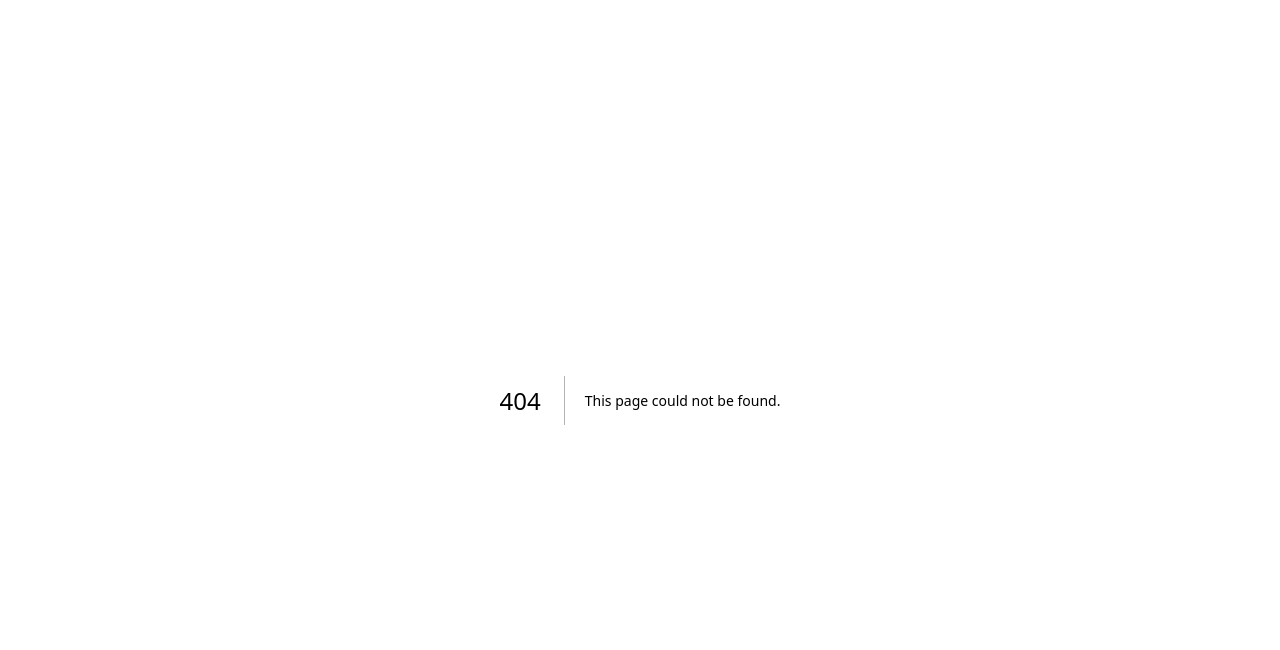
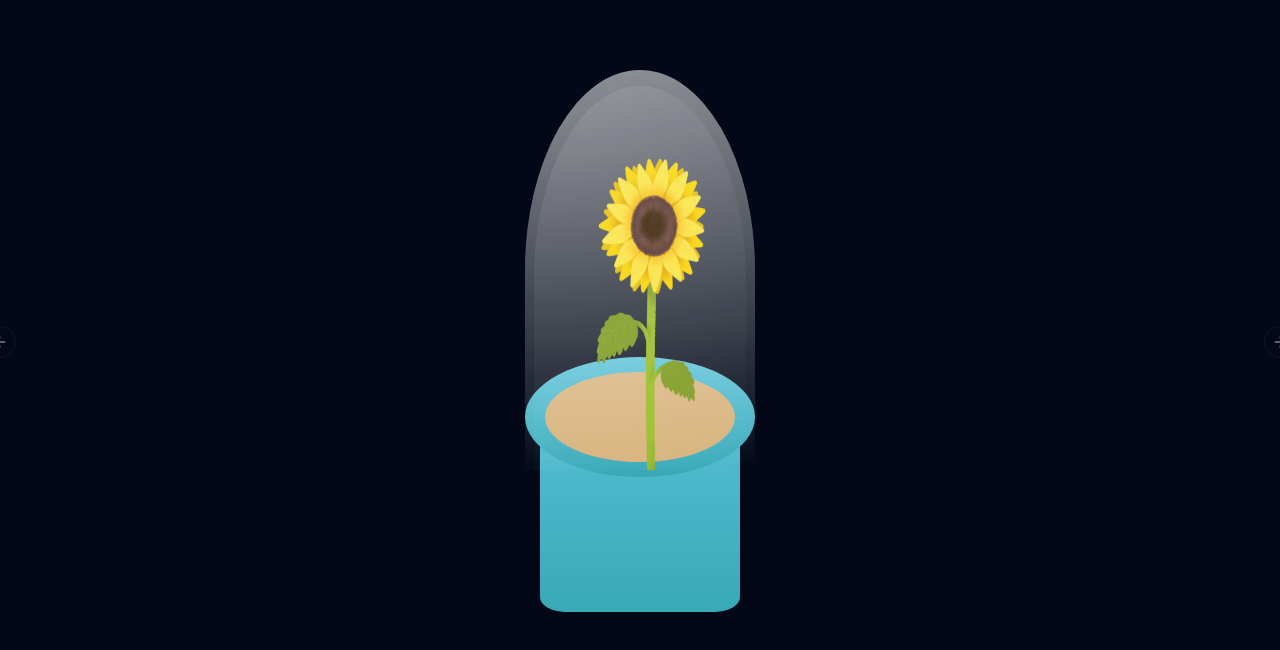
Before and after one commit to Bryan-Urrutia/Bryan-Urrutia.github.io, a Next.js app: page /recuerdos in a window 1280 px wide. Before the commit this address had no page. Shown: the top 650 px of the page. Built offline with nearby package versions, Linux system fonts and the light colour scheme.

Commit message:
prototipo

```diff
--- /dev/null
+++ b/index.html
@@ -0,0 +1,201 @@
+<!DOCTYPE html>
+<html lang="es">
+  <head>
+    <meta charset="UTF-8" />
+    <meta name="viewport" content="width=device-width, initial-scale=1.0" />
+    <title>Tulipán Ultra Detallado con HTML y CSS</title>
+    <style>
+      /* Fondo con gradiente nocturno y partículas */
+      body {
+        margin: 0;
+        height: 100vh;
+        display: flex;
+        justify-content: center;
+        align-items: center;
+        background: linear-gradient(180deg, #3a3a6e 0%, #1a1a3d 100%);
+        overflow: hidden;
+      }
+      .star {
+        position: absolute;
+        width: 4px;
+        height: 4px;
+        background: rgba(255, 255, 255, 0.8);
+        border-radius: 50%;
+        animation: twinkle 3s infinite ease-in-out;
+      }
+      @keyframes twinkle {
+        0%,
+        100% {
+          opacity: 0.3;
+        }
+        50% {
+          opacity: 1;
+        }
+      }
+
+      /* Contenedor del tulipán */
+      .tulip {
+        position: relative;
+        width: 140px;
+        height: 260px;
+        filter: drop-shadow(0 0 10px rgba(0, 0, 0, 0.3));
+      }
+      /* Tallo detallado con banda central y sombras */
+      .stem {
+        position: absolute;
+        bottom: 0;
+        left: 50%;
+        transform: translateX(-50%);
+        width: 14px;
+        height: 180px;
+        background: linear-gradient(180deg, #b2f2bb 0%, #2e7d32 100%);
+        border-radius: 7px;
+      }
+      .stem::before {
+        content: "";
+        position: absolute;
+        top: 20%;
+        left: 10%;
+        width: 80%;
+        height: 60%;
+        background: rgba(255, 255, 255, 0.1);
+        border-radius: 7px;
+      }
+
+      /* Hojas con venas sutiles */
+      .leaf {
+        position: absolute;
+        bottom: 60px;
+        width: 80px;
+        height: 35px;
+        background: linear-gradient(180deg, #9ccc65 0%, #388e3c 100%);
+        border-radius: 50% 50% 40% 40%;
+      }
+      .leaf.left {
+        left: 50%;
+        transform: translateX(-50%) rotate(-45deg);
+        transform-origin: left center;
+      }
+      .leaf.right {
+        left: 50%;
+        transform: translateX(-50%) rotate(45deg);
+        transform-origin: right center;
+      }
+      .leaf::after {
+        content: "";
+        position: absolute;
+        top: 20%;
+        left: 15%;
+        width: 70%;
+        height: 2px;
+        background: rgba(0, 0, 0, 0.1);
+        transform: rotate(10deg);
+      }
+
+      /* Pétalos: múltiples capas y detalles de vena */
+      .petal {
+        position: absolute;
+        top: 0;
+        left: 50%;
+        width: 110px;
+        height: 110px;
+        background: radial-gradient(circle at 50% 30%, #fff59d, #ffca28);
+        border-radius: 50% 50% 40% 40%;
+        transform-origin: bottom center;
+        box-shadow: inset 0 -15px 25px rgba(0, 0, 0, 0.15),
+          0 5px 10px rgba(0, 0, 0, 0.2);
+      }
+      .petal.back1 {
+        transform: translateX(-50%) rotate(-25deg);
+        z-index: 0;
+      }
+      .petal.back2 {
+        transform: translateX(-50%) rotate(25deg);
+        z-index: 0;
+      }
+      .petal.side-left {
+        transform: translateX(-50%) rotate(-10deg);
+        z-index: 1;
+      }
+      .petal.side-right {
+        transform: translateX(-50%) rotate(10deg);
+        z-index: 1;
+      }
+      .petal.center {
+        width: 100px;
+        height: 130px;
+        top: -10px;
+        background: radial-gradient(circle at 50% 20%, #ffe082, #ffb300);
+        z-index: 2;
+        transform: translateX(-50%);
+      }
+      /* Venitas en pétalos */
+      .petal::before {
+        content: "";
+        position: absolute;
+        bottom: 20%;
+        left: 50%;
+        width: 2px;
+        height: 60%;
+        background: rgba(0, 0, 0, 0.05);
+        transform: translateX(-50%) skewX(-10deg);
+      }
+      .petal::after {
+        content: "";
+        position: absolute;
+        bottom: 25%;
+        left: 45%;
+        width: 2px;
+        height: 50%;
+        background: rgba(0, 0, 0, 0.03);
+        transform: skewX(-8deg);
+      }
+
+      /* Gotas de rocío */
+      .drop {
+        position: absolute;
+        width: 8px;
+        height: 12px;
+        background: rgba(255, 255, 255, 0.8);
+        border-radius: 50% 50% 60% 60%;
+        transform: rotate(-20deg);
+        box-shadow: 0 0 5px rgba(255, 255, 255, 0.5);
+      }
+      .drop:nth-child(1) {
+        top: 20px;
+        left: 40px;
+      }
+      .drop:nth-child(2) {
+        top: 50px;
+        left: 60px;
+        transform: rotate(10deg);
+      }
+    </style>
+  </head>
+  <body>
+    <!-- Estrellas de fondo generadas por JS -->
+    <script>
+      for (let i = 0; i < 30; i++) {
+        const star = document.createElement("div");
+        star.className = "star";
+        star.style.top = Math.random() * 100 + "vh";
+        star.style.left = Math.random() * 100 + "vw";
+        star.style.animationDuration = 2 + Math.random() * 3 + "s";
+        document.body.appendChild(star);
+      }
+    </script>
+
+    <div class="tulip">
+      <div class="stem"></div>
+      <div class="leaf left"></div>
+      <div class="leaf right"></div>
+      <div class="petal back1"></div>
+      <div class="petal back2"></div>
+      <div class="petal side-left"></div>
+      <div class="petal side-right"></div>
+      <div class="petal center"></div>
+      <div class="drop"></div>
+      <div class="drop"></div>
+    </div>
+  </body>
+</html>
--- a/src/app/globals.css
+++ b/src/app/globals.css
@@ -88,3 +88,105 @@
   scrollbar-width: none;
   /* Firefox */
 }
+
+.bucket {
+  position: relative;
+  width: 200px;
+  height: 220px;
+  background: linear-gradient(
+    to bottom,
+    var(--color-claro),
+    var(--color-base)
+  );
+  border-bottom-left-radius: 25px 15px;
+  border-bottom-right-radius: 25px 15px;
+}
+
+.bucket::after {
+  content: "";
+  position: absolute;
+  top: -20px;
+  left: 5px;
+  width: 190px;
+  height: 90px;
+  background: #d8b37c;
+  border-radius: 100%;
+}
+
+/* Ala superior (borde ancho) simplificado */
+.bucket::before {
+  content: "";
+  position: absolute;
+  top: -35px;
+  left: -15px;
+  width: 230px;
+  height: 120px;
+  background: linear-gradient(
+    to bottom,
+    var(--color-claro),
+    var(--color-base)
+  );
+  border-radius: 60%;
+}
+
+.flower {
+  display: flex;
+  position: absolute;
+  flex-direction: column-reverse;
+  align-items: center;
+  animation: float 3s ease-in-out infinite;
+  position: relative;
+  z-index: -1;
+  height: 400px;
+  width: 140px;
+}
+
+.flower__wrapper {
+  position: absolute;
+  padding: 2vh 7vh;
+  border-radius: 50% 50% 0 0;
+  background: linear-gradient(#fff -100%, transparent);
+  overflow: hidden;
+  height: 400px;
+  width: 230px;
+  z-index: 20;
+  top: 70px;
+}
+
+.flower__wrapper:before {
+  content: "";
+  position: absolute;
+  top: 4%;
+  left: 4%;
+  display: block;
+  width: 92%;
+  height: 96%;
+
+  background: radial-gradient(
+    circle at top left,
+    #fff -800%,
+    transparent
+  );
+  border-radius: 50% 50% 0 0;
+}
+
+.flower__wrapper:after {
+  content: "";
+  position: absolute;
+  top: 0;
+  left: 0;
+  display: block;
+  width: 100%;
+  height: 100%;
+  background: radial-gradient(
+    circle at top left,
+    #fff -800%,
+    transparent
+  );
+}
+
+.imagen {
+  margin-top: 9vh;
+  height: 49vh;
+  width: 28vh;
+}
--- /dev/null
+++ b/src/app/recuerdos/page.jsx
@@ -0,0 +1,8 @@
+"use client";
+import Recuerdo from "@/components/Recuerdos/Recuerdo";
+
+const Page = () => {
+  return <Recuerdo />;
+};
+
+export default Page;
--- /dev/null
+++ b/src/app/recuerdos/template.jsx
@@ -0,0 +1,25 @@
+"use client";
+
+import { motion } from "framer-motion";
+
+const variants = {
+  hidden: { opacity: 0 },
+  enter: { opacity: 1 },
+};
+
+const template = ({ children }) => {
+  return (
+    <>
+      <motion.main
+        variants={variants}
+        initial="hidden"
+        animate="enter"
+        transition={{ type: "linear", delay: 0.4, duration: 0.4 }}
+      >
+        {children}
+      </motion.main>
+    </>
+  );
+};
+
+export default template;
--- /dev/null
+++ b/src/components/Recuerdos/Recuerdo.jsx
@@ -0,0 +1,60 @@
+"use client";
+import {
+  Carousel,
+  CarouselContent,
+  CarouselItem,
+  CarouselNext,
+  CarouselPrevious,
+} from "@/components/ui/carousel";
+import Image from "next/image";
+
+const variants = {
+  hidden: { opacity: 0 },
+  enter: { opacity: 1 },
+};
+
+const Page = () => {
+  return (
+    <>
+      <section className="flex flex-row gap-x-4 min-h-screen bg-no-repeat bg-center bg-cover bg-fixed w-full">
+        <article className="container mx-auto">
+          <Carousel className="w-[80%] sm:w-[70%] md:w-[80%] xl:w-[100%]">
+            <CarouselContent>
+              <CarouselItem>
+                <div className="flex aspect-video items-center justify-center pt-80">
+                  <div
+                    class="bucket"
+                    style={{
+                      "--color-claro": "#58c1d8",
+                      "--color-base": "#38a9b7",
+                      "--color-interior": "#d8b37c",
+                    }}
+                  ></div>
+                  <div class="flower__wrapper">
+                    <div class="flower">
+                      <Image
+                        className="imagen"
+                        src={"/recuerdos/girasol.png"}
+                        alt={"girasol"}
+                        width={0}
+                        height={0}
+                        style={{
+                          width: "100%",
+                          height: "100%",
+                        }}
+                      />
+                    </div>
+                  </div>
+                </div>
+              </CarouselItem>
+            </CarouselContent>
+            <CarouselPrevious />
+            <CarouselNext />
+          </Carousel>
+        </article>
+      </section>
+    </>
+  );
+};
+
+export default Page;
```
Also changed, not shown: public/recuerdos/girasol.png (added).
